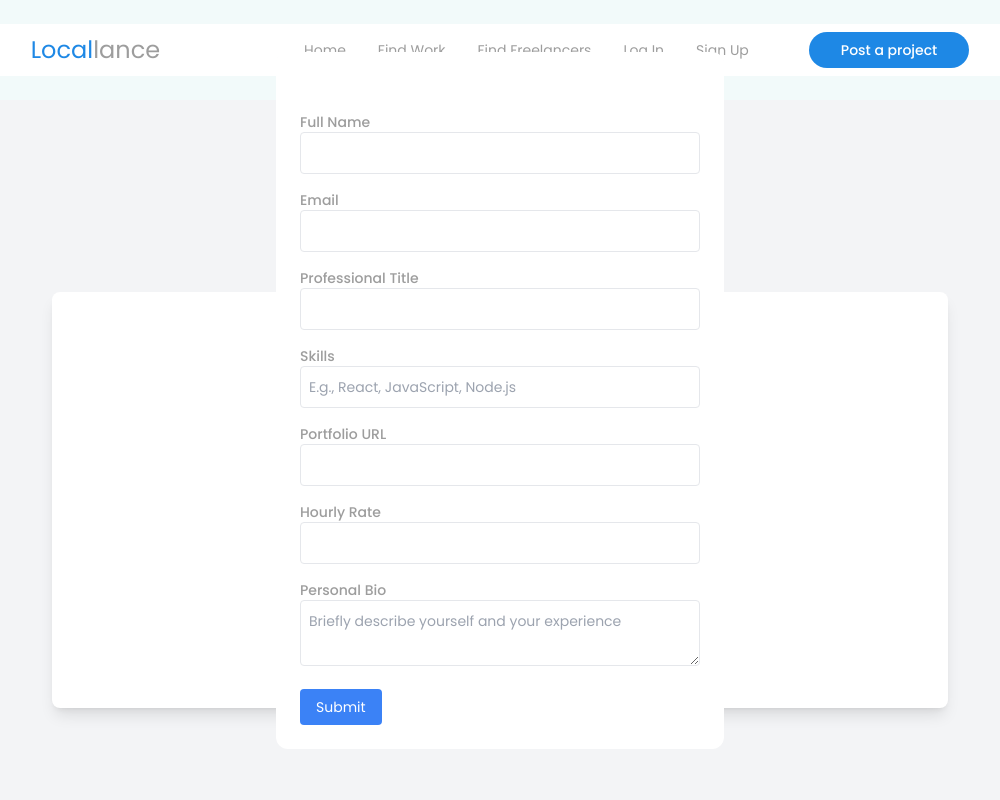
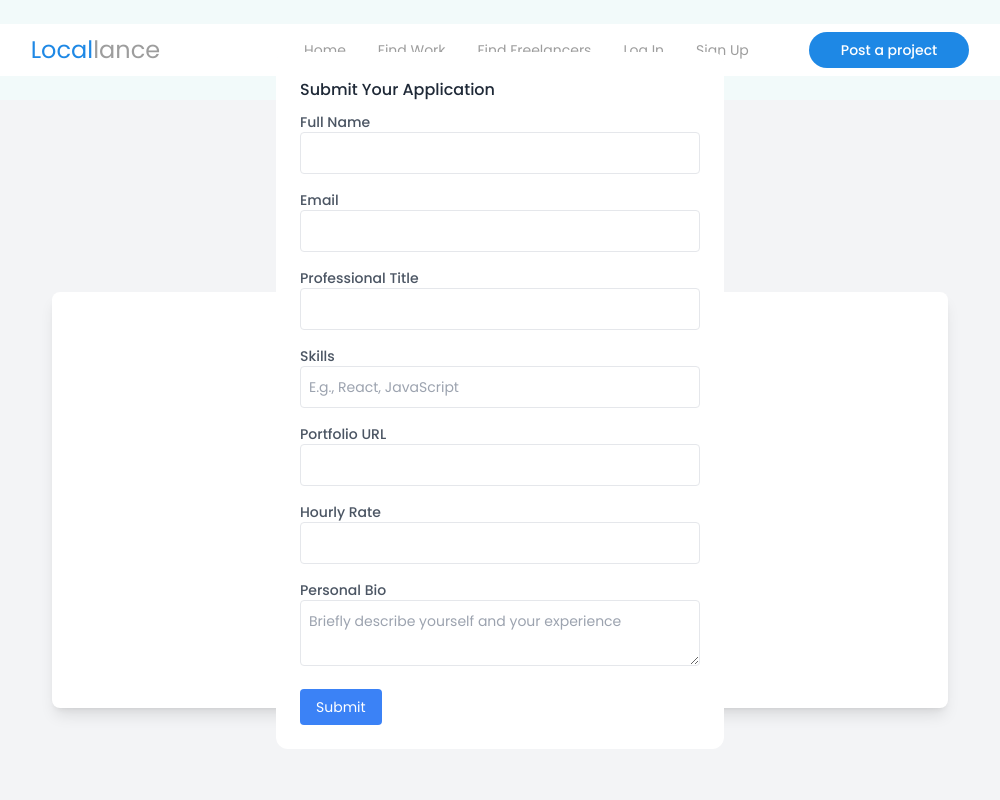
Before and after one commit to l-isaro/local-lance-frontend, a React (Vite) app: page /project/1 in a window 1280 px wide. Both pictures are taken after a click on the button "Apply". Shown: the top 800 px of the page, without its empty margins (140-1140 px from the left). Built offline with nearby package versions, Linux system fonts and the light colour scheme.

Commit message:
feat: enhance project details and forms with user context, add applications context, and improve navigation

```diff
--- a/src/components/ApplicationForm.jsx
+++ b/src/components/ApplicationForm.jsx
@@ -1,8 +1,14 @@
 import { Button, Dialog, DialogPanel, DialogTitle } from "@headlessui/react";
 import { useState } from "react";
+import { useApplications } from "../contexts/ApplicationsContext";
+import { useParams } from "react-router-dom";
 
 export default function ApplicationForm() {
+  const {projectId} = useParams()
+  console.log(projectId)
+  const { addApplication } = useApplications(); // Access the addApplication function
   let [isOpen, setIsOpen] = useState(false);
+
   const [formData, setFormData] = useState({
     fullName: "",
     email: "",
@@ -40,8 +46,20 @@ export default function ApplicationForm() {
       setErrors(validationErrors);
       return;
     }
-    console.log("Form Submitted Successfully:", formData);
-    // Reset form or handle submission
+
+    // Create the application object
+    const application = {
+      ...formData,
+      projectId, // Associate the application with the specific project/job
+      submittedAt: new Date().toISOString(),
+    };
+
+    // Add application to the context
+    addApplication(application);
+
+    console.log("Application submitted successfully:", application);
+
+    // Reset form and close dialog
     setFormData({
       fullName: "",
       email: "",
@@ -52,6 +70,7 @@ export default function ApplicationForm() {
       bio: "",
     });
     setErrors({});
+    setIsOpen(false);
   };
 
   function open() {
@@ -76,123 +95,48 @@ export default function ApplicationForm() {
         as="div"
         className="relative z-10 focus:outline-none"
         onClose={close}
-        __demoMode
       >
         <div className="fixed inset-0 z-10 w-screen overflow-y-auto">
           <div className="flex min-h-full items-center justify-center p-4">
             <DialogPanel
               transition
-              className="w-full max-w-md rounded-xl bg-white p-6 backdrop-blur-2xl duration-300 ease-out data-[closed]:transform-[scale(95%)] data-[closed]:opacity-0"
+              className="w-full max-w-md rounded-xl bg-white p-6 backdrop-blur-2xl duration-300 ease-out"
             >
               <DialogTitle
                 as="h3"
-                className="text-base/7 font-medium text-white"
+                className="text-base/7 font-medium text-gray-800"
               >
-                Payment successful
+                Submit Your Application
               </DialogTitle>
               <form
                 onSubmit={handleSubmit}
-                className="space-y-4 max-w-lg mx-auto mt-2 text-sm/6 text-web-gray"
+                className="space-y-4 max-w-lg mx-auto mt-2 text-sm/6 text-gray-600"
               >
-                <div>
-                  <label className="block text-sm font-medium">Full Name</label>
+                {[
+                  { name: "fullName", label: "Full Name", type: "text" },
+                  { name: "email", label: "Email", type: "email" },
+                  { name: "professionalTitle", label: "Professional Title", type: "text" },
+                  { name: "skills", label: "Skills", type: "text", placeholder: "E.g., React, JavaScript" },
+                  { name: "portfolioUrl", label: "Portfolio URL", type: "url" },
+                  { name: "hourlyRate", label: "Hourly Rate", type: "number" },
+                ].map(({ name, label, type, placeholder }) => (
+                  <div key={name}>
+                    <label className="block text-sm font-medium">{label}</label>
                     <input
-                    type="text"
-                    name="fullName"
-                    value={formData.fullName}
+                      type={type}
+                      name={name}
+                      value={formData[name]}
                       onChange={handleChange}
+                      placeholder={placeholder}
                       className="border rounded w-full p-2"
                     />
-                  {errors.fullName && (
-                    <p className="text-red-500 text-sm">{errors.fullName}</p>
+                    {errors[name] && (
+                      <p className="text-red-500 text-sm">{errors[name]}</p>
                     )}
                   </div>
-
+                ))}
                 <div>
-                  <label className="block text-sm font-medium">Email</label>
-                  <input
-                    type="email"
-                    name="email"
-                    value={formData.email}
-                    onChange={handleChange}
-                    className="border rounded w-full p-2"
-                  />
-                  {errors.email && (
-                    <p className="text-red-500 text-sm">{errors.email}</p>
-                  )}
-                </div>
-
-                <div>
-                  <label className="block text-sm font-medium">
-                    Professional Title
-                  </label>
-                  <input
-                    type="text"
-                    name="professionalTitle"
-                    value={formData.professionalTitle}
-                    onChange={handleChange}
-                    className="border rounded w-full p-2"
-                  />
-                  {errors.professionalTitle && (
-                    <p className="text-red-500 text-sm">
-                      {errors.professionalTitle}
-                    </p>
-                  )}
-                </div>
-
-                <div>
-                  <label className="block text-sm font-medium">Skills</label>
-                  <input
-                    type="text"
-                    name="skills"
-                    value={formData.skills}
-                    onChange={handleChange}
-                    placeholder="E.g., React, JavaScript, Node.js"
-                    className="border rounded w-full p-2"
-                  />
-                  {errors.skills && (
-                    <p className="text-red-500 text-sm">{errors.skills}</p>
-                  )}
-                </div>
-
-                <div>
-                  <label className="block text-sm font-medium">
-                    Portfolio URL
-                  </label>
-                  <input
-                    type="url"
-                    name="portfolioUrl"
-                    value={formData.portfolioUrl}
-                    onChange={handleChange}
-                    className="border rounded w-full p-2"
-                  />
-                  {errors.portfolioUrl && (
-                    <p className="text-red-500 text-sm">
-                      {errors.portfolioUrl}
-                    </p>
-                  )}
-                </div>
-
-                <div>
-                  <label className="block text-sm font-medium">
-                    Hourly Rate
-                  </label>
-                  <input
-                    type="number"
-                    name="hourlyRate"
-                    value={formData.hourlyRate}
-                    onChange={handleChange}
-                    className="border rounded w-full p-2"
-                  />
-                  {errors.hourlyRate && (
-                    <p className="text-red-500 text-sm">{errors.hourlyRate}</p>
-                  )}
-                </div>
-
-                <div>
-                  <label className="block text-sm font-medium">
-                    Personal Bio
-                  </label>
+                  <label className="block text-sm font-medium">Personal Bio</label>
                   <textarea
                     name="bio"
                     value={formData.bio}
@@ -201,15 +145,15 @@ export default function ApplicationForm() {
                     placeholder="Briefly describe yourself and your experience"
                   />
                 </div>
-              </form>
                 <div className="mt-4">
                   <Button
+                    type="submit"
                     className="bg-blue-500 text-white py-2 px-4 rounded hover:bg-blue-600 text-sm"
-                  onClick={close}
                   >
                     Submit
                   </Button>
                 </div>
+              </form>
             </DialogPanel>
           </div>
         </div>
--- a/src/components/LoggedNavbar.jsx
+++ b/src/components/LoggedNavbar.jsx
@@ -2,7 +2,7 @@ import { NavLink } from "react-router-dom";
 import { useAuth } from "../contexts/AuthContext";
 
 export default function LoggedNavbar() {
-    const {logout} = useAuth()
+    const {logout, user} = useAuth()
   return (
     <div className="flex gap-36 my-6 items-center rounded-full bg-white py-2 justify-center mx-28">
     <NavLink to="/" className="text-web-gray text-2xl"><span className="text-web-blue">Local</span>lance</NavLink>
@@ -11,7 +11,17 @@ export default function LoggedNavbar() {
         <NavLink to="/home">Find Work</NavLink>
         <NavLink to="/home">Find Freelancers</NavLink>
         <NavLink to="/login" className={({isActive}) => isActive ? "text-web-blue" : ""} onClick={logout}>Log out</NavLink>
-        <NavLink to="/project/create" className="bg-web-blue rounded-full py-2 px-8 text-white text-sm ml-7 font-medium">Post a project</NavLink>
+        {user && user.role === "client" && (
+          <NavLink
+            to="/my-projects"
+            className={({ isActive }) => (isActive ? "text-web-blue" : "")}
+          >
+            My Projects
+          </NavLink>
+        )}
+        {user && user.role === "client" && (
+          <NavLink to="/project/create" className="bg-web-blue rounded-full py-2 px-8 text-white text-sm ml-7 font-medium">Post a project</NavLink>
+        )}
     </ul>
 
 </div>
--- a/src/components/LoginForm.jsx
+++ b/src/components/LoginForm.jsx
@@ -9,14 +9,20 @@ export default function LoginForm() {
   const { login } = useAuth();
   const [showPassword, setShowPassword] = useState(false);
   const [credentials, setCredentials] = useState({ email: "", password: "" });
-  const navigate = useNavigate()
-  console.log(showPassword)
+  const [loading, setLoading] = useState(false); // State to track loading
+  const navigate = useNavigate();
 
-  const handleSubmit = (e) => {
-    console.log(credentials);
+  const handleSubmit = async (e) => {
     e.preventDefault();
-    login(credentials);
-    navigate()
+    setLoading(true); // Set loading to true when login starts
+    try {
+      await login(credentials);
+      navigate('/'); // Navigate to the desired route after successful login
+    } catch (error) {
+      console.error("Login failed:", error);
+    } finally {
+      setLoading(false); // Reset loading to false after login completes
+    }
   };
 
   function handleShowPassword() {
@@ -40,7 +46,7 @@ export default function LoginForm() {
         <div className="relative flex items-center justify-between">
           <Input
             id="password"
-            type={showPassword ? 'text' : 'password'}
+            type={showPassword ? "text" : "password"}
             placeholder="Enter password"
             value={credentials.password}
             onChange={(e) =>
@@ -52,11 +58,7 @@ export default function LoginForm() {
             onClick={handleShowPassword}
             className="absolute right-4 rounded-3xl px-3 font-inter"
           >
-            {showPassword ? (
-              <HideEye />
-            ) : (
-              <ShowEye />
-            )}
+            {showPassword ? <HideEye /> : <ShowEye />}
           </button>
         </div>
         <div className="">
@@ -66,8 +68,9 @@ export default function LoginForm() {
       <button
         type="submit"
         className="bg-web-blue text-white rounded-md py-3 px-8 w-80 mt-4"
+        disabled={loading} // Disable button when loading
       >
-        Log In
+        {loading ? "Loading..." : "Log In"} {/* Change button text */}
       </button>
     </form>
   );
--- a/src/components/ProjectForm.jsx
+++ b/src/components/ProjectForm.jsx
@@ -2,11 +2,14 @@ import { useEffect, useState } from "react";
 import Input from "./Input";
 import { useNavigate } from "react-router-dom";
 import MaterialUi from "../assets/MaterialUi.png";
+import { useAuth } from "../contexts/AuthContext";
 import { v4 as uuidv4 } from 'uuid';
 
 export default function ProjectForm() {
+  const {user} = useAuth()
   const [formData, setFormData] = useState({
     id: uuidv4(),
+    clientId: user.clientId,
     img: MaterialUi,
     title: "",
     description: "",
--- a/src/components/SignupForm.jsx
+++ b/src/components/SignupForm.jsx
@@ -1,6 +1,7 @@
 import { useAuth } from "../contexts/AuthContext";
 import { useState } from "react";
 import Input from "./Input";
+import { useNavigate } from "react-router-dom";
 
 export default function SignupForm() {
   const [formData, setFormData] = useState({
@@ -12,7 +13,9 @@ export default function SignupForm() {
 
   const [errors, setErrors] = useState({});
 
-  const { register, login } = useAuth();
+  const { register } = useAuth();
+
+  const navigate = useNavigate()
 
   const handleChange = (e) => {
     setFormData({
@@ -25,7 +28,7 @@ export default function SignupForm() {
     e.preventDefault();
     if (validateForm()) {
       register(formData);
-      login({ email: formData.email, password: formData.password })
+      navigate('/login')
     }
   };
 
--- /dev/null
+++ b/src/contexts/ApplicationsContext.jsx
@@ -0,0 +1,54 @@
+import { createContext, useContext, useEffect, useState } from "react";
+import PropTypes from 'prop-types';
+import { useAuth } from "./AuthContext";
+
+const ApplicationsContext = createContext();
+
+export const ApplicationsProvider = ({ children }) => {
+  const [applications, setApplications] = useState([]);
+  const { user } = useAuth();
+
+  useEffect(() => {
+    const storedApplications =
+      JSON.parse(localStorage.getItem("applications")) || [];
+    setApplications(storedApplications);
+  }, []);
+
+  const addApplication = (application) => {
+    const clientId = user?.clientId; // Get clientId from the user object
+
+    const existingApplications = JSON.parse(localStorage.getItem("applications")) || [];
+    const updatedApplications = [...existingApplications, { ...application, clientId }];
+    localStorage.setItem("applications", JSON.stringify(updatedApplications));
+  };
+
+  const getApplications = () => {
+    return JSON.parse(localStorage.getItem("applications")) || [];
+  };
+
+  const getApplicationsByClient = () => {
+    const clientId = user?.clientId; // Get clientId from the user object
+
+    const existingApplications = JSON.parse(localStorage.getItem("applications")) || [];
+    return existingApplications.filter((app) => app.clientId === clientId);
+  };
+
+
+  return (
+    <ApplicationsContext.Provider
+      value={{
+        applications,
+        addApplication,
+        getApplications,
+        getApplicationsByClient,
+      }}
+    >
+      {children}
+    </ApplicationsContext.Provider>
+  );
+};
+ApplicationsProvider.propTypes = {
+  children: PropTypes.node.isRequired,
+};
+
+export const useApplications = () => useContext(ApplicationsContext);
--- a/src/contexts/AuthContext.jsx
+++ b/src/contexts/AuthContext.jsx
@@ -1,6 +1,8 @@
 import { createContext, useContext, useEffect, useState } from "react";
+import PropTypes from 'prop-types';
 import { apiUrl } from "../constants/ApiUrl";
 import { jwtDecode } from "jwt-decode";
+import { v4 as uuidv4 } from 'uuid';
 
 const AuthContext = createContext();
 
@@ -13,13 +15,26 @@ useEffect(() => {
   if (token) {
     try {
       const decoded = jwtDecode(token);
-      setUser(decoded); // Example decoded token: { userId: "123", role: "client" }
+
+      const clientId = getClientId();
+      const enhancedUser = { ...decoded, clientId };
+
+      setUser(enhancedUser);
     } catch (error) {
       console.error("Invalid token:", error);
       logout();
     }
   }
 }, [token]);
+
+const getClientId = () => {
+  let clientId = localStorage.getItem("clientId");
+  if (!clientId) {
+    clientId = uuidv4(); // Generate a new UUID
+    localStorage.setItem("clientId", clientId); // Save it for future use
+  }
+  return clientId;
+};
 
 
   const register = async (userData) => {
@@ -76,5 +91,8 @@ useEffect(() => {
     </AuthContext.Provider>
   );
 };
+AuthProvider.propTypes = {
+  children: PropTypes.node.isRequired,
+};
 
 export const useAuth = () => useContext(AuthContext);
--- a/src/pages/Home.jsx
+++ b/src/pages/Home.jsx
@@ -11,9 +11,12 @@ import graph from "../assets/graph.png";
 import WorkCard from "../components/workCard";
 import { useEffect, useState } from "react";
 import { v4 as uuidv4 } from 'uuid';
+import { useAuth } from "../contexts/AuthContext";
 
 export default function Home() {
   const [projects, setProjects] = useState([]);
+  const {user} = useAuth()
+  console.log(user);
 
   useEffect(() => {
     const savedProjects = JSON.parse(localStorage.getItem("projects")) || [];
--- /dev/null
+++ b/src/pages/MyProjects.jsx
@@ -0,0 +1,99 @@
+import { useState, useEffect } from "react";
+import { useAuth } from "../contexts/AuthContext"; // Ensure the correct path
+import { v4 as uuidv4 } from "uuid";
+
+export default function MyProjects() {
+  const [filteredProjects, setFilteredProjects] = useState([]);
+  const [applications, setApplications] = useState([]);
+  const { user } = useAuth(); // Access the logged-in user
+  console.log(user.clientId)
+
+  useEffect(() => {
+    if (user) {
+      const allProjects = JSON.parse(localStorage.getItem("projects")) || [];
+      const allApplications = JSON.parse(localStorage.getItem("applications")) || [];
+
+      // Filter projects based on clientId
+      const myProjects = allProjects.filter((project) => project.clientId === user.clientId);
+      console.log(applications, myProjects)
+      setFilteredProjects(myProjects);
+      setApplications(allApplications);
+    }
+  }, [user]);
+
+  const getApplicationsForProject = (projectId) => {
+    return applications.filter((app) => app.projectId === projectId);
+  };
+
+  return (
+    <div className="overflow-x-hidden text-web-gray">
+      <section className="px-28 py-16 bg-white">
+        <h2 className="text-5xl text-black font-extrabold mb-6">My Projects</h2>
+        <p className="mb-12 text-gray-700">
+          View and manage the projects you&apos;ve posted and their received applications.
+        </p>
+
+        {filteredProjects.length === 0 ? (
+          <div className="text-center py-12 bg-gray-50 rounded-lg">
+            <p className="text-gray-600 text-xl">
+              You haven&apos;t posted any projects yet.
+            </p>
+          </div>
+        ) : (
+          <div className="flex flex-wrap gap-6">
+            {filteredProjects.map((project) => (
+              <div key={project.id} className="bg-white border rounded-xl shadow-lg p-6">
+                <div className="mb-4">
+                  <h3 className="text-2xl font-semibold text-black mb-2">
+                    {project.title}
+                  </h3>
+                  <p className="text-gray-600">{project.description}</p>
+                </div>
+
+                <div className="mt-6">
+                  <h4 className="text-xl font-medium mb-4 text-web-blue">
+                    Applications
+                  </h4>
+                  {getApplicationsForProject(project.id).length === 0 ? (
+                    <p className="text-gray-500">
+                      No applications received for this project yet.
+                    </p>
+                  ) : (
+                    <div className="overflow-x-auto scrollbar-hidden">
+                      <div className="flex gap-6 w-fit">
+                        {getApplicationsForProject(project.id).map((app) => (
+                          <div
+                            key={uuidv4()}
+                            className="bg-gray-50 rounded-lg p-4 min-w-[250px] shadow-md"
+                          >
+                            <h5 className="font-semibold text-lg mb-2">
+                              {app.fullName}
+                            </h5>
+                            <div className="text-sm text-gray-600 space-y-1">
+                              <p>
+                                <strong>Email:</strong> {app.email}
+                              </p>
+                              <p>
+                                <strong>Title:</strong> {app.professionalTitle}
+                              </p>
+                              <p>
+                                <strong>Skills:</strong> {app.skills}
+                              </p>
+                              <p>
+                                <strong>Hourly Rate:</strong> ${app.hourlyRate}
+                              </p>
+                            </div>
+                          </div>
+                        ))}
+                      </div>
+                    </div>
+                  )}
+                </div>
+              </div>
+            ))}
+          </div>
+        )}
+      </section>
+    </div>
+  );
+}
--- a/src/pages/ProjectDetails.jsx
+++ b/src/pages/ProjectDetails.jsx
@@ -1,4 +1,4 @@
-import { useLocation } from "react-router-dom"
+import { useLocation, useParams } from "react-router-dom"
 import ApplicationForm from "../components/ApplicationForm"
 
 export default function ProjectDetails() {
--- a/src/routes/router.jsx
+++ b/src/routes/router.jsx
@@ -5,15 +5,17 @@ import Login from "../pages/Login";
 import Signup from "../pages/Signup";
 import CreateProject from "../pages/CreateProject";
 import ProjectDetails from "../pages/ProjectDetails";
+import MyProjects from "../pages/MyProjects";
 
 const router = createBrowserRouter(createRoutesFromElements(
     <Route element={<GuestLayout />}>
         <Route path="/" element={<Home />}/>
-        <Route path="project/:id" element={<ProjectDetails />}></Route>
+        <Route path="project/:projectId" element={<ProjectDetails />}></Route>
         <Route/>
         <Route path="/login" element={<Login />} />
         <Route path="/signup" element={<Signup />} />
         <Route path="/project/create" element={<CreateProject />} />
+        <Route path="/my-projects" element={<MyProjects />} />
     </Route>
 ))
 
```
Also changed, not shown: src/App.jsx (+9 -6 lines). Lines whose indentation alone changed are shown as unchanged.
